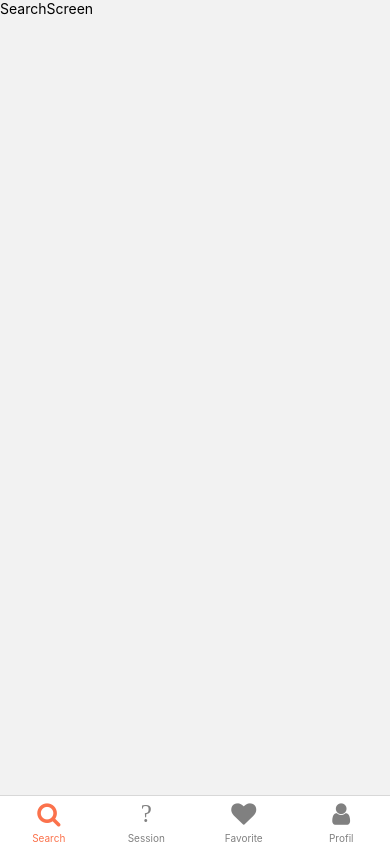
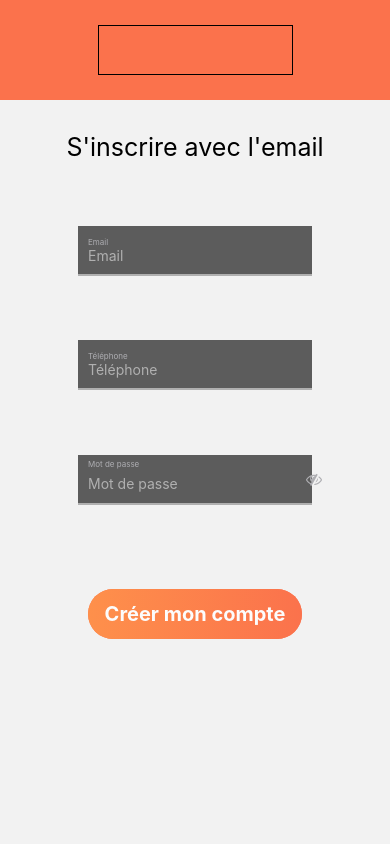
Before and after one commit to michaelrasolo/gametime-front, a React Native app: screen /SignUp in a window 390 px wide. Built offline with nearby package versions, Linux system fonts and the light colour scheme.

Commit message:
input modified

```diff
--- a/App.js
+++ b/App.js
@@ -7,20 +7,16 @@ import SessionScreen from './screens/SessionScreen';
 
 import { NavigationContainer } from '@react-navigation/native';
 import { createBottomTabNavigator } from '@react-navigation/bottom-tabs';
+import { createNativeStackNavigator } from '@react-navigation/native-stack';
 
-import FontAwesome from 'react-native-vector-icons/FontAwesome';
+import FontAwesome5 from 'react-native-vector-icons/FontAwesome5';
+import SignUpScreen from './screens/SignUpScreen';
 
+const Stack = createNativeStackNavigator();
 const Tab = createBottomTabNavigator();
 
-export default function App() {
+const TabNavigator = () => {
   return (
-    // <View style={styles.container}>
-    //   <Text>Open up App.js to start working on your app!</Text>
-    //   <GameCard  gametype="3X3" city="Marseille" playground="City Stadium de la Verrerie" date="Dimanche 2 juillet 2023" hour="15h78" players="3" maxplayers="9" level="rookie"/>
-    //   <RadioButtons leftTitle='1' midTitle='2'rightTitle='3'/>
-    //   <StatusBar style="auto" />
-    // </View>
-<NavigationContainer>
     <Tab.Navigator screenOptions={({ route }) => ({
       tabBarIcon: ({ color, size }) => {
         let iconName = '';
@@ -35,7 +31,7 @@ export default function App() {
           iconName = 'user';
         }
 
-       return <FontAwesome name={iconName} size={size} color={color} />;
+        return <FontAwesome5 name={iconName} size={size} color={color} />;
       },
       tabBarActiveTintColor: '#FB724C',
       tabBarInactiveTintColor: 'gray',
@@ -46,6 +42,22 @@ export default function App() {
      <Tab.Screen name="Favorite" component={FavoriteScreen} />
      <Tab.Screen name="Profil" component={ProfilScreen} />
    </Tab.Navigator>
+  );
+ }
+
+export default function App() {
+  return (
+    // <View style={styles.container}>
+    //   <Text>Open up App.js to start working on your app!</Text>
+    //   <GameCard  gametype="3X3" city="Marseille" playground="City Stadium de la Verrerie" date="Dimanche 2 juillet 2023" hour="15h78" players="3" maxplayers="9" level="rookie"/>
+    //   <RadioButtons leftTitle='1' midTitle='2'rightTitle='3'/>
+    //   <StatusBar style="auto" />
+    // </View>
+<NavigationContainer>
+  <Stack.Navigator screenOptions={{ headerShown: false }}>
+    <Stack.Screen name="SignUp" component={SignUpScreen} />
+    <Stack.Screen name="TabNavigator" component={TabNavigator} />
+  </Stack.Navigator>
 </NavigationContainer>
 )}
 
--- a/components/Inputs.js
+++ b/components/Inputs.js
@@ -3,9 +3,9 @@ import { Text, View, TouchableOpacity, TextInput, StyleSheet } from 'react-nativ
 
 function Inputs(props){
     return(
-        <View style={styles.container}>
+        <View style={[styles.container, { width: props.width, height: props.height }]}>
             <Text style={styles.text}>{props.name}</Text>
-            <TextInput style={styles.input} placeholder={props.name} placeholderTextColor='#fff'/>
+            <TextInput style={styles.input} placeholder={props.name} placeholderTextColor='#B0B0B0'/>
         </View>
     )
 }
@@ -14,15 +14,14 @@ export default Inputs
 
 const styles = StyleSheet.create({
 input: {
-    height: 30,
     width: '100%',
     color: '#fff',
   },
   container: {
+    justifyContent: "center",
     height: 50,
     backgroundColor: 'rgba(56, 56, 56, 0.8)',
     paddingLeft: 10,
-    justifyContent: 'center',
     borderBottomWidth: 2,
     borderBottomColor: '#B0B0B0',
     width: 200,
--- a/components/PasswordInput.js
+++ b/components/PasswordInput.js
@@ -22,7 +22,7 @@ function PasswordInput(props){
 
 
     return(
-        <View style={styles.container}>
+        <View style={[styles.container, { width: props.width, height: props.height } ]}>
             <View style={styles.left}>
                 <Text style={styles.text}>{props.name}</Text>
                 <TextInput style={styles.input} placeholder={props.name} placeholderTextColor='#B0B0B0' secureTextEntry={secureTextEntry}/>
--- a/screens/SignUpScreen.js
+++ b/screens/SignUpScreen.js
@@ -0,0 +1,43 @@
+
+import { Button, StyleSheet, Text, View, TouchableOpacity } from 'react-native';
+import HeaderLogo from '../components/HeaerLogo';
+import OrangeButton from '../components/OrangeButton';
+import Inputs from '../components/Inputs';
+import PasswordInput from '../components/PasswordInput';
+
+export default function SignUpScreen({ navigation }) {
+ return (
+   <View style={styles.container}>
+    <View style={styles.header}>
+     <HeaderLogo/>
+    </View>
+    <View style={styles.input}>
+        <Text style={styles.text}>S'inscrire avec l'email</Text>
+        <Inputs name='Email' placeholder='Email' height={50} width={"60%"}/>
+        <Inputs name='Téléphone' placeholder='Téléphone' height={50} width={"60%"}/>
+        <PasswordInput name='Mot de passe' placeholder='Mot de passe' height={50} width={"60%"} />
+        <OrangeButton title='Créer mon compte' width={'55%'} />
+    </View>
+    </View>
+ );
+}
+
+const styles = StyleSheet.create({
+    container: {
+      flex: 1,
+    //   justifyContent: "center",
+    //   alignItems: "center",
+    },
+    header: {
+        justifyContent: "flex-start",
+        alignItems: "center",
+    },
+    input: {
+        height: "70%",
+        justifyContent: "space-around",
+        alignItems: "center",
+    },
+    text: {
+        fontSize: 25
+    }
+  });
```
Also changed, not shown: package.json (+5 -6 lines), 1 other file (tests, documents, lock files or other folders). Lines whose indentation alone changed are shown as unchanged.
